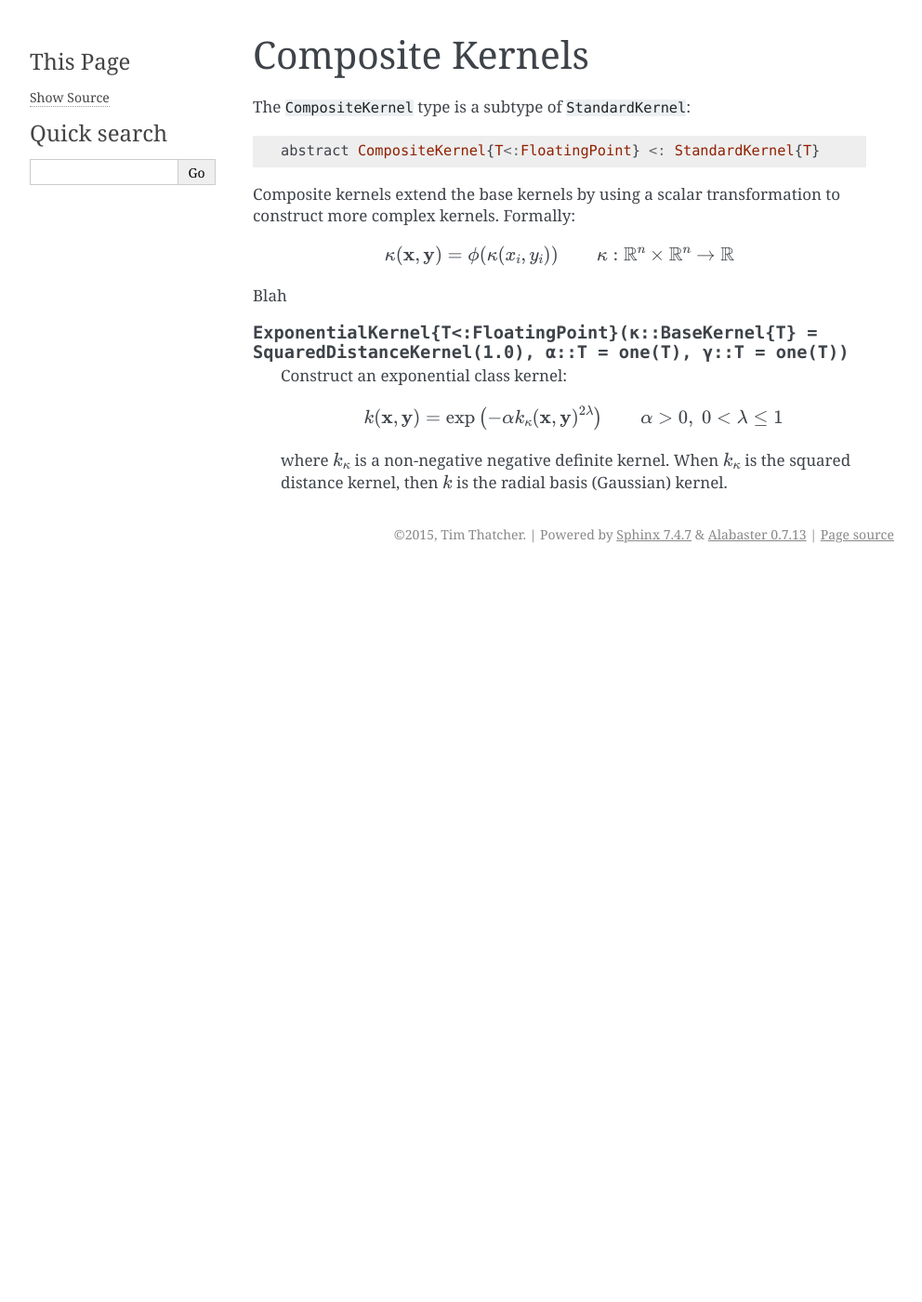
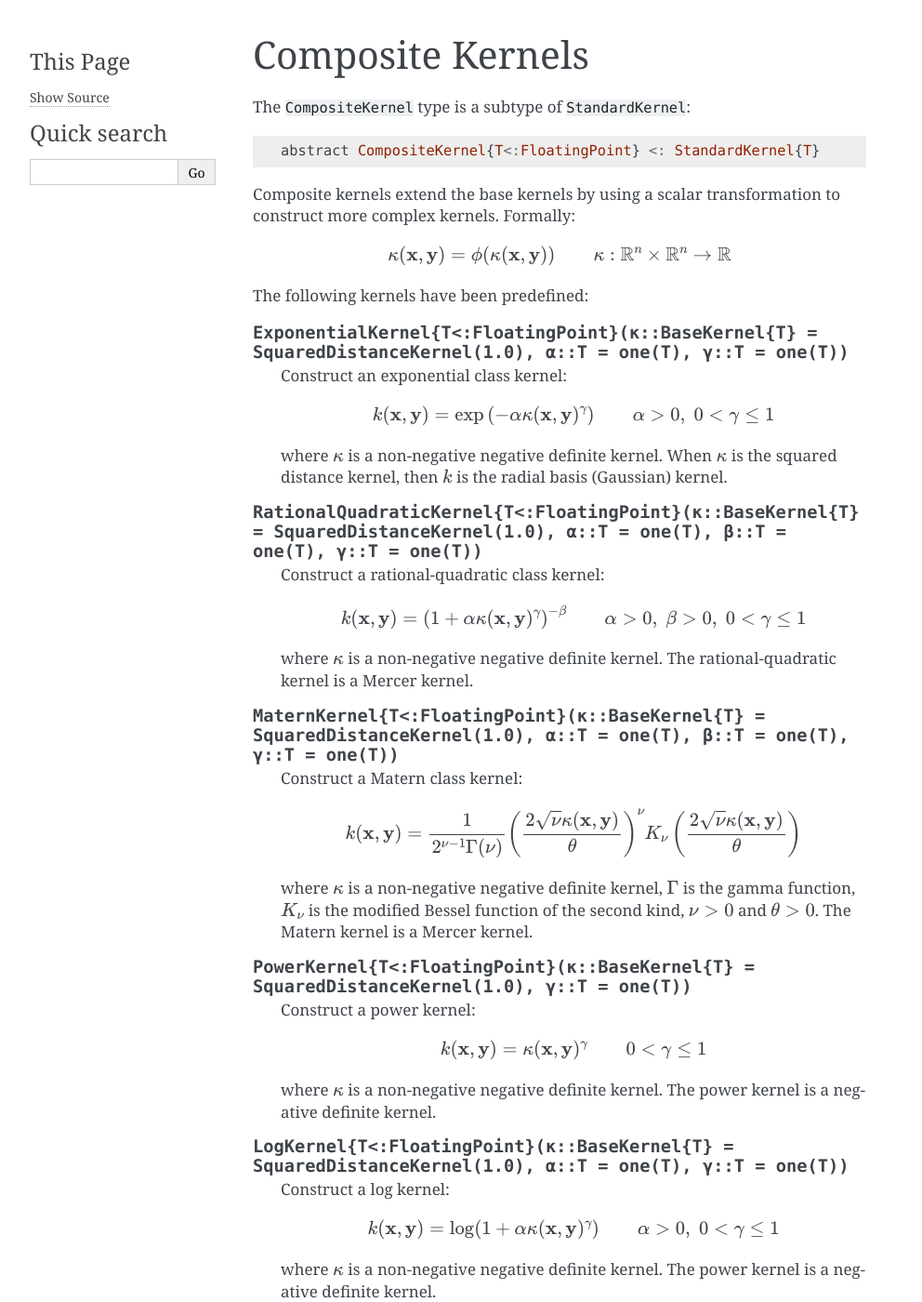
Before and after one commit to trthatcher/MLKernels.jl, a Sphinx documentation site: the page built from doc/compositekernels.rst, in a window 1280 px wide and 1400 px high. Shown: the whole window at 93% size, without its empty margins (148-1140 px from the left). Built offline with Sphinx 7.4.7, drawn with Linux system fonts in a browser that asks for light colours; some of the changed text lies outside the part shown.

Commit message:
Expanded documentation

```diff
--- a/doc/basekernels.rst
+++ b/doc/basekernels.rst
@@ -116,6 +116,3 @@ The ``ismercer`` and ``isnegdef`` functions for ARD evaluate to true if the unde
     .. math::
 
         \kappa(\mathbf{x},\mathbf{y}) = \sum_{i=1}^n w_i\phi(x_i,y_i) \qquad \phi \text{ is a kernel in } \mathbb{R}, \; w_i > 0 \; \forall i
-
-
-.. [berg] Berg C, Christensen JPR, Ressel P. 1984. Harmonic Analysis on Semigroups. New York (NY): Springer-Verlag New York. Chapter 3, General Results on Positive and Negative Definite Matrices and Kernels; p. 66-85.
--- /dev/null
+++ b/doc/citations.rst
@@ -0,0 +1,5 @@
+Citations
+=========
+
+
+.. [berg] Berg C, Christensen JPR, Ressel P. 1984. Harmonic Analysis on Semigroups. New York (NY): Springer-Verlag New York. Chapter 3, General Results on Positive and Negative Definite Matrices and Kernels; p. 66-85.
--- a/doc/compositekernels.rst
+++ b/doc/compositekernels.rst
@@ -7,13 +7,14 @@ The ``CompositeKernel`` type is a subtype of ``StandardKernel``:
 
     abstract CompositeKernel{T<:FloatingPoint} <: StandardKernel{T}
 
-Composite kernels extend the base kernels by using a scalar transformation to construct more complex kernels. Formally:
+Composite kernels extend the base kernels by using a scalar transformation to construct more
+complex kernels. Formally:
 
 .. math::
 
-    \kappa(\mathbf{x},\mathbf{y}) =  \phi(\kappa(x_i,y_i)) \qquad \kappa:\mathbb{R}^n \times \mathbb{R}^n \rightarrow \mathbb{R}
+    \kappa(\mathbf{x},\mathbf{y}) =  \phi(\kappa(\mathbf{x},\mathbf{y})) \qquad \kappa:\mathbb{R}^n \times \mathbb{R}^n \rightarrow \mathbb{R}
 
-Blah
+The following kernels have been predefined:
 
 .. function:: ExponentialKernel{T<:FloatingPoint}(κ::BaseKernel{T} = SquaredDistanceKernel(1.0), α::T = one(T), γ::T = one(T))
 
@@ -21,6 +22,83 @@ Blah
 
     .. math::
 
-        k(\mathbf{x},\mathbf{y}) = \exp\left(-\alpha k_\kappa(\mathbf{x},\mathbf{y})^{2 \lambda}\right) \qquad \alpha > 0, \; 0 < \lambda \leq 1
+        k(\mathbf{x},\mathbf{y}) = \exp\left(-\alpha \kappa(\mathbf{x},\mathbf{y})^{\gamma}\right) \qquad \alpha > 0, \; 0 < \gamma \leq 1
 
-    where :math:`k_\kappa` is a non-negative negative definite kernel. When :math:`k_\kappa` is the squared distance kernel, then :math:`k` is the radial basis (Gaussian) kernel.
+    where :math:`\kappa` is a non-negative negative definite kernel. When :math:`\kappa` is the
+    squared distance kernel, then :math:`k` is the radial basis (Gaussian) kernel.
+
+.. function:: RationalQuadraticKernel{T<:FloatingPoint}(κ::BaseKernel{T} = SquaredDistanceKernel(1.0), α::T = one(T), β::T = one(T), γ::T = one(T))
+
+    Construct a rational-quadratic class kernel:
+
+    .. math::
+
+        k(\mathbf{x},\mathbf{y}) = \left(1 +\alpha \kappa(\mathbf{x},\mathbf{y})^{\gamma}\right)^{-\beta} \qquad \alpha > 0, \; \beta > 0, \; 0 < \gamma \leq 1
+
+    where :math:`\kappa` is a non-negative negative definite kernel. The rational-quadratic
+    kernel is a Mercer kernel.
+
+.. function:: MaternKernel{T<:FloatingPoint}(κ::BaseKernel{T} = SquaredDistanceKernel(1.0), α::T = one(T), β::T = one(T), γ::T = one(T))
+
+    Construct a Matern class kernel:
+
+    .. math::
+
+        k(\mathbf{x},\mathbf{y}) = \frac{1}{2^{\nu-1}\Gamma(\nu)} \left(\frac{2\sqrt{\nu}\kappa(\mathbf{x},\mathbf{y})}{\theta}\right)^{\nu} K_{\nu}\left(\frac{2\sqrt{\nu}\kappa(\mathbf{x},\mathbf{y})}{\theta}\right)
+
+    where :math:`\kappa` is a non-negative negative definite kernel, :math:`\Gamma` is the gamma
+    function, :math:`K_{\nu}` is the modified Bessel function of the second kind, :math:`\nu > 0`
+    and :math:`\theta > 0`. The Matern kernel is a Mercer kernel.
+
+.. function:: PowerKernel{T<:FloatingPoint}(κ::BaseKernel{T} = SquaredDistanceKernel(1.0), γ::T = one(T))
+
+    Construct a power kernel:
+
+    .. math::
+
+        k(\mathbf{x},\mathbf{y}) = \kappa(\mathbf{x},\mathbf{y})^{\gamma} \qquad 0 < \gamma \leq 1
+
+    where :math:`\kappa` is a non-negative negative definite kernel. The power kernel is a
+    negative definite kernel.
+
+.. function:: LogKernel{T<:FloatingPoint}(κ::BaseKernel{T} = SquaredDistanceKernel(1.0), α::T = one(T), γ::T = one(T))
+
+    Construct a log kernel:
+
+    .. math::
+
+        k(\mathbf{x},\mathbf{y}) = \log(1 + \alpha\kappa(\mathbf{x},\mathbf{y})^{\gamma}) \qquad \alpha > 0, \; 0 < \gamma \leq 1
+
+    where :math:`\kappa` is a non-negative negative definite kernel. The power kernel is a
+    negative definite kernel.
+
+.. function:: PolynomialKernel{T<:FloatingPoint}(κ::BaseKernel{T} = ScalarProductKernel(), α::T = one(T), c::T = one(T), d::T = convert(T,2))
+
+    Construct a polynomial kernel:
+
+    .. math::
+
+        k(\mathbf{x},\mathbf{y}) = (\alpha\kappa(\mathbf{x},\mathbf{y}) + c)^d \qquad \alpha > 0, \; c \geq 0, \; d \in \mathbb{Z}_{+}
+
+    where :math:`\kappa` is a Mercer kernel. The polynomial kernel is a Mercer kernel.
+
+.. function:: ExponentiatedKernel{T<:FloatingPoint}(κ::BaseKernel{T} = ScalarProductKernel(), α::T = one(T))
+
+    Construct an exponentiated kernel:
+
+    .. math::
+
+        k(\mathbf{x},\mathbf{y}) = \exp(\alpha\kappa(\mathbf{x},\mathbf{y}) + c) \qquad \alpha > 0, \; c \geq 0
+
+    where :math:`\kappa` is a Mercer kernel. An exponentiated kernel is a Mercer kernel.
+
+.. function:: SigmoidKernel{T<:FloatingPoint}(κ::BaseKernel{T} = ScalarProductKernel(), α::T = one(T), c::T = one(T))
+
+    Construct a sigmoid kernel:
+
+    .. math::
+
+        k(\mathbf{x},\mathbf{y}) = \tanh(\alpha\kappa(\mathbf{x},\mathbf{y}) + c) \qquad \alpha > 0, \; c \geq 0
+
+    where :math:`\kappa` is a Mercer kernel. The sigmoid kernel is a not a true kernel, although
+    it has been used in application.
--- a/doc/conf.py
+++ b/doc/conf.py
@@ -110,7 +110,7 @@ todo_include_todos = False
 
 # The theme to use for HTML and HTML Help pages.  See the documentation for
 # a list of builtin themes.
-html_theme = 'alabaster'
+#html_theme = 'alabaster'
 
 # Theme options are theme-specific and customize the look and feel of a theme
 # further.  For a list of options available for each theme, see the
--- a/doc/index.rst
+++ b/doc/index.rst
@@ -9,7 +9,11 @@
 Contents:
 
 .. toctree::
-   :maxdepth: 2
+    :maxdepth: 2
+
+    basekernels
+    compositekernels
+    citations
 
 
 
```
Also changed, not shown: 1 other file.
